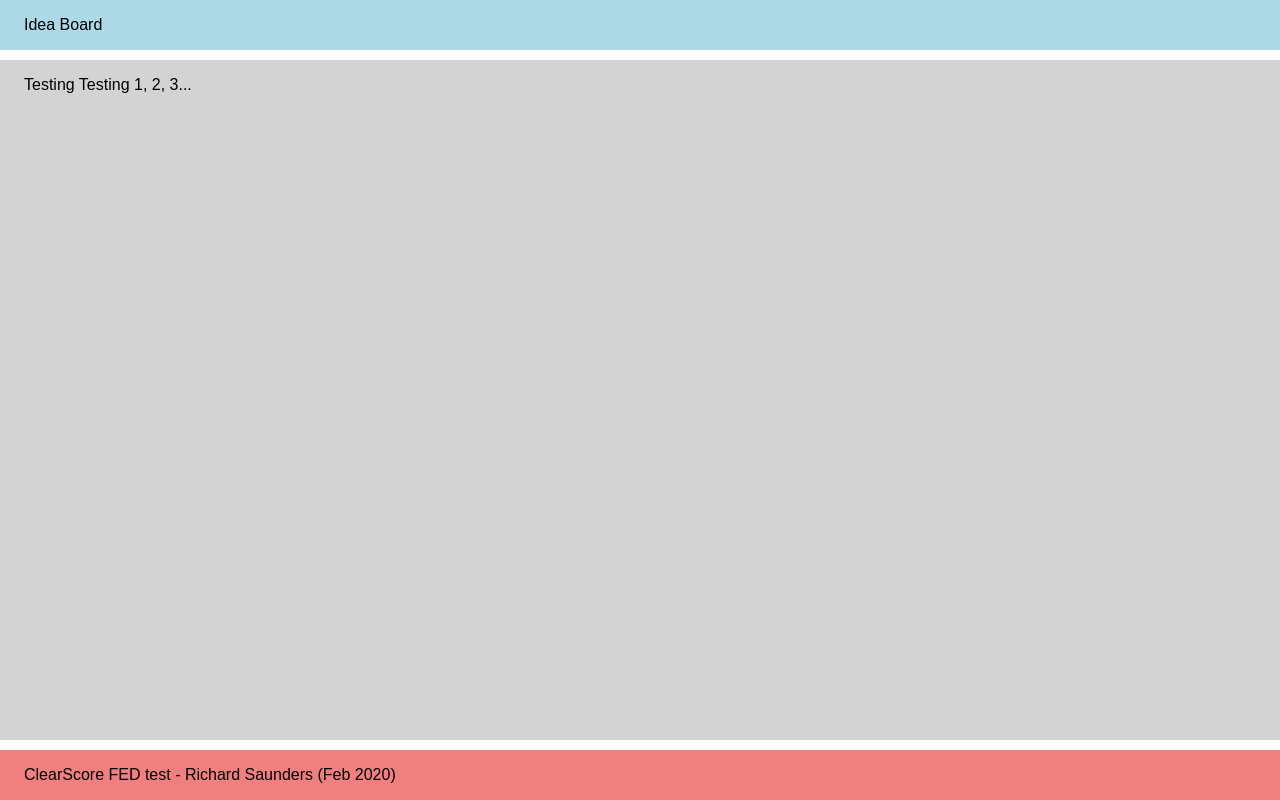
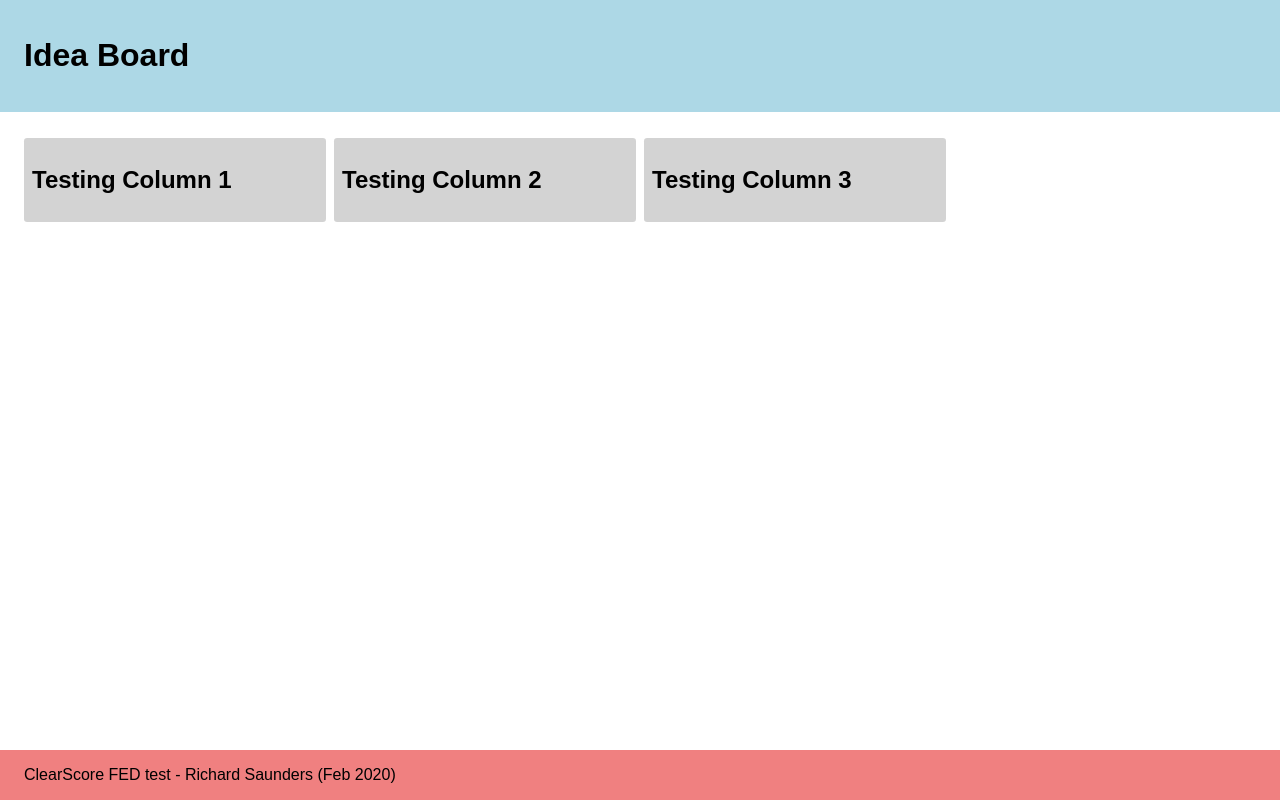
Before and after one commit to rs-saunders/clearscore-fed-test, a React (Create React App) app: page / in a window 1280 px wide. Built offline with nearby package versions, Linux system fonts and the light colour scheme.

Commit message:
added ColumnLayout component
test styles

```diff
--- a/src/App.js
+++ b/src/App.js
@@ -1,16 +1,27 @@
 import React, { Component } from 'react';
 import './App.css';
 import styles from './App.module.css';
+import ColumnLayout from './components/ColumnLayout';
 
 export default class App extends Component {
   render() {
     return (
       <div className={styles.container}>
         <header className={styles.header}>
-          Idea Board
+          <h1>Idea Board</h1>
         </header>
         <main className={styles.main}>
-          Testing Testing 1, 2, 3...
+          <ColumnLayout>
+            <section className={styles.column}>
+              <h2>Testing Column 1</h2>
+            </section>
+            <section className={styles.column}>
+              <h2>Testing Column 2</h2>
+            </section>
+            <section className={styles.column}>
+              <h2>Testing Column 3</h2>
+            </section>
+          </ColumnLayout>
         </main>
         <footer className={styles.footer}>
           ClearScore FED test - Richard Saunders (Feb 2020)
--- a/src/App.module.css
+++ b/src/App.module.css
@@ -21,8 +21,13 @@
 
 .main {
   grid-area: content;
+  padding: 1rem 1.5rem;
+}
+
+.column {
+  border-radius: .2rem;
+  padding: .5rem;
   background-color: lightgrey;
-  padding: 1rem 1.5rem;
 }
 
 .footer {
--- /dev/null
+++ b/src/components/ColumnLayout/index.js
@@ -0,0 +1,10 @@
+import React from 'react';
+import styles from './index.module.css';
+
+const ColumnLayout = ({children}) => (
+  <div className={styles.container}>
+    {children}
+  </div>
+);
+
+export default ColumnLayout;
--- /dev/null
+++ b/src/components/ColumnLayout/index.module.css
@@ -0,0 +1,6 @@
+.container {
+  display: grid;
+  grid-template-columns: repeat(auto-fill, minmax(260px, 1fr));
+  grid-gap: .5rem;
+  align-items: flex-start;
+}
```
